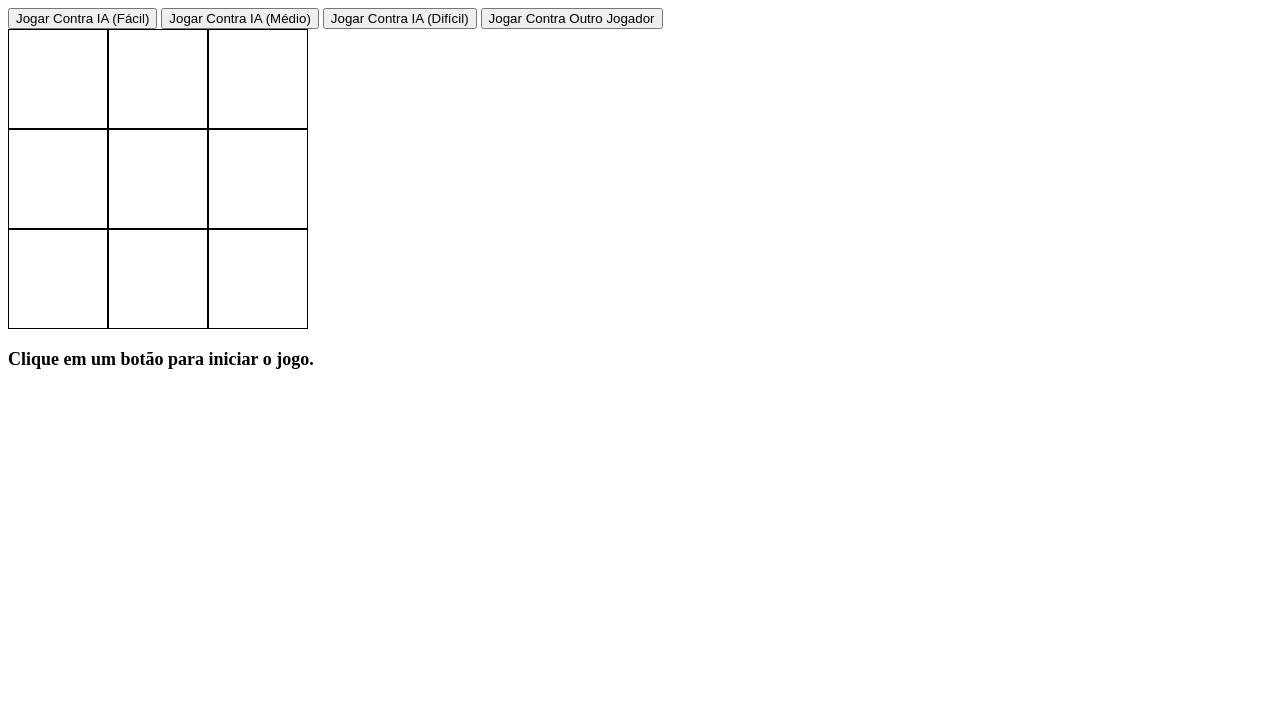
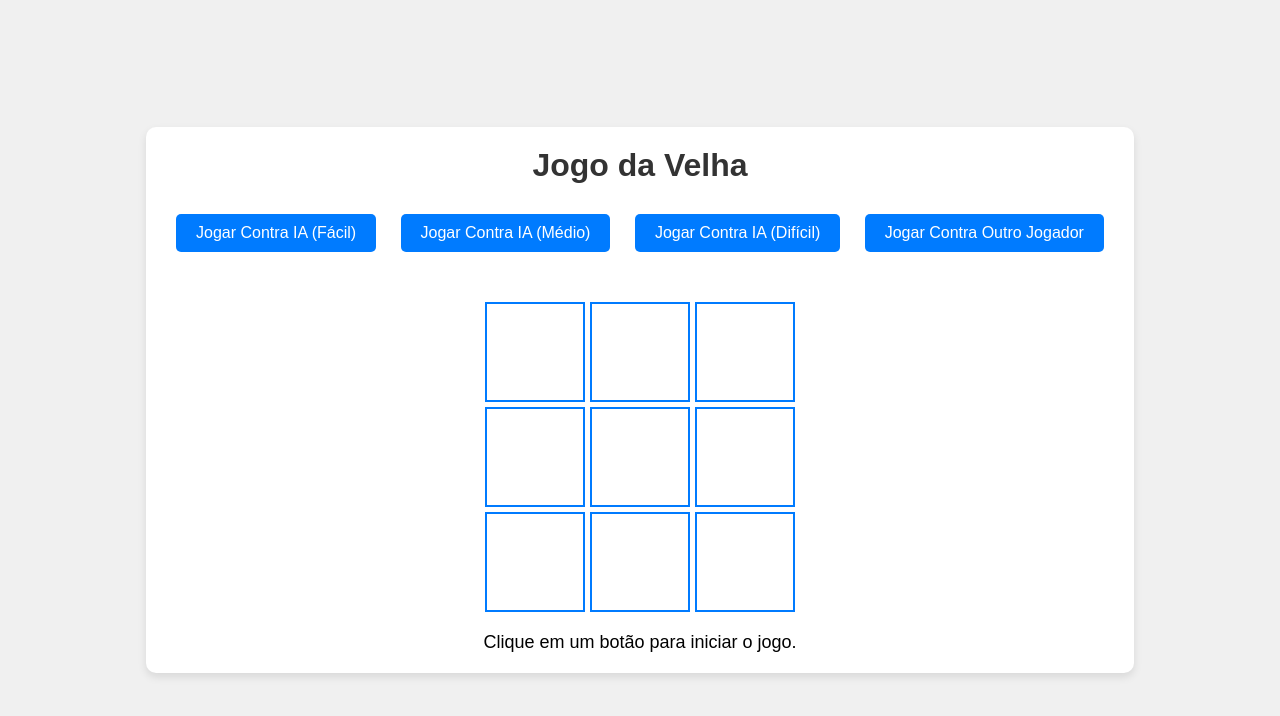
Before and after one commit to gustavo0867/Jogo-da-Velha-com-Minimax-em-JS, a plain HTML site: page Modularização/index.html in a window 1280 px wide. Drawn offline with Linux system fonts and the light colour scheme.

Commit message:
subindo css

```diff
--- a/Modularização/index.html
+++ b/Modularização/index.html
@@ -10,7 +10,10 @@
 
 <body>
 
-  <div>
+  <div id="container">
+    <h1>Jogo da Velha</h1>
+
+    <div id="botoes">
       <button onclick="iniciarContraIA('facil')">Jogar Contra IA (Fácil)</button>
       <button onclick="iniciarContraIA('medio')">Jogar Contra IA (Médio)</button>
       <button onclick="iniciarContraIA('dificil')">Jogar Contra IA (Difícil)</button>
@@ -30,6 +33,7 @@
     </div>
 
     <div id="status">Clique em um botão para iniciar o jogo.</div>
+  </div>
 
   <script src="script.js"></script>
 
--- a/Modularização/script.js
+++ b/Modularização/script.js
@@ -172,7 +172,7 @@ function verificarVitoriaIminente(board, jogador) {
 
                     board[row][col] = '';
                     console.log("Jogada iminente: " + row + "," + col);
-                    return { row: row, col: col };
+                        return { row: row, col: col };
                 }
                 // Desfaz a jogada
                 board[row][col] = '';
--- a/Modularização/style.css
+++ b/Modularização/style.css
@@ -1,20 +1,82 @@
+* {
+  margin: 0;
+  padding: 0;
+  box-sizing: border-box;
+}
+
+body {
+  font-family: Arial, sans-serif;
+  display: flex;
+  justify-content: center;
+  align-items: center;
+  height: 100vh;
+  background-color: #f0f0f0;
+}
+
+#container {
+  text-align: center;
+  background-color: #fff;
+  padding: 20px;
+  border-radius: 10px;
+  box-shadow: 0 4px 8px rgba(0, 0, 0, 0.1);
+  display: flex;
+  flex-direction: column;
+  align-items: center;
+}
+
+h1 {
+  margin-bottom: 20px;
+  color: #333;
+}
+
+#botoes {
+  margin-bottom: 20px;
+}
+
+#botoes button {
+  margin: 10px;
+  padding: 10px 20px;
+  font-size: 16px;
+  border: none;
+  border-radius: 5px;
+  background-color: #007bff;
+  color: white;
+  cursor: pointer;
+  transition: background-color 0.3s ease;
+}
+
+#botoes button:hover {
+  background-color: #0056b3;
+}
+
 #jogo {
   display: grid;
   grid-template-columns: repeat(3, 100px);
   grid-template-rows: repeat(3, 100px);
+  gap: 5px;
+  margin-top: 20px;
 }
 
 #jogo div {
-    border: 1px solid black;
-    line-height: 100px;
-    font-size: xx-large;
-    font-family: Arial;
-    text-align: center;
+  background-color: #ffffff; /* Fundo branco */
+  border: 2px solid #007bff; /* Bordas azuis */
+  font-size: 36px;
+  color:  #000000; ; /* Cor do texto azul */
+  display: flex;
+  justify-content: center;
+  align-items: center;
   cursor: pointer;
+  transition: background-color 0.3s ease, color 0.3s ease; /* Transição suave para fundo e cor */
+}
+
+#jogo div:hover {
+  background-color: #b5d3f3; /* Fundo azul ao passar o mouse */
+  color:#0051ff /* Texto branco ao passar o mouse */
 }
 
 #status {
   margin-top: 20px;
-    font-size: large;
-    font-weight: bold;
+  font-size: 18px;
+  color: #000000; /* Cor azul para o status */
+  text-align: center;
 }
```
Lines whose indentation alone changed are shown as unchanged.
